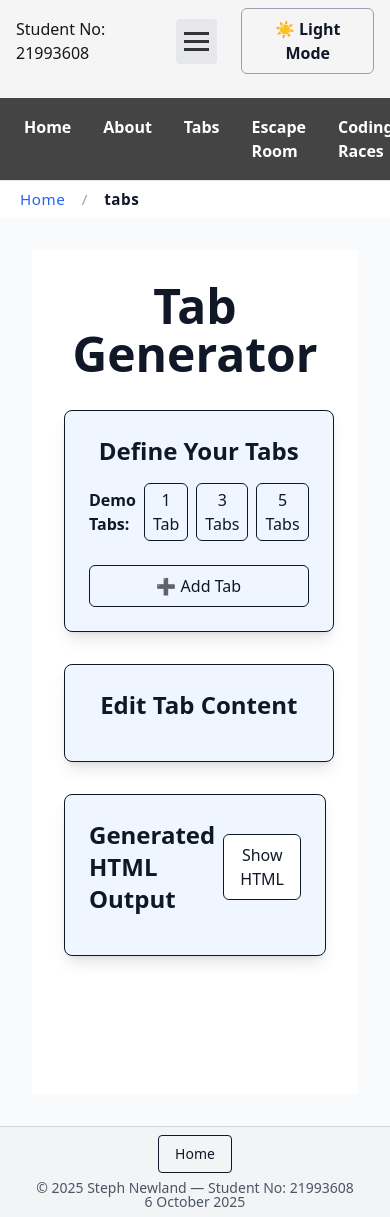
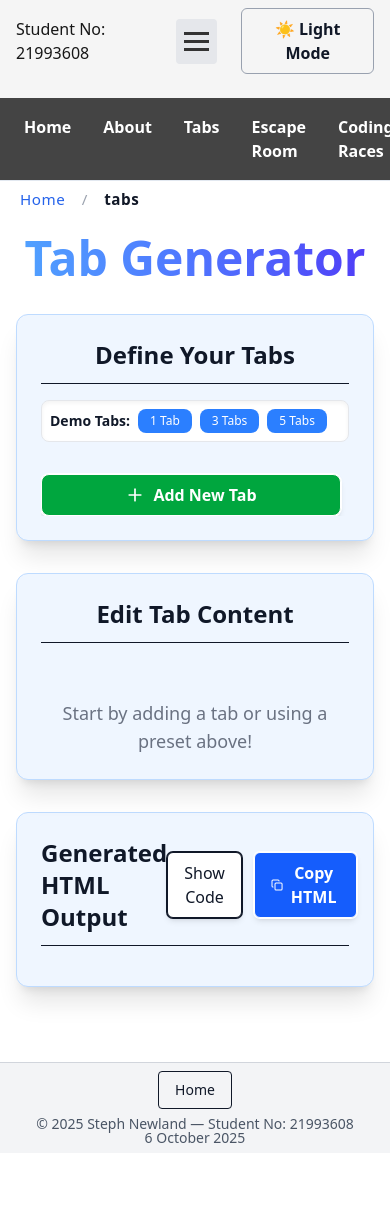
Before and after one commit to stephnewland/assignment-a1-p1-cse3cwa, a Next.js app: page /tabs in a window 390 px wide. Shown: the top 1217 px of the page. After the commit the page ends 1153 px from the top, so only its background shows below. Built offline with nearby package versions, Linux system fonts and the light colour scheme.

Commit message:
Chnages to TabGenerator styking for accessibility

```diff
--- a/app/tabs/page.tsx
+++ b/app/tabs/page.tsx
@@ -2,13 +2,14 @@ import TabGenerator from "@/components/TabGenerator";
 
 export const metadata = {
   title: "Tabs",
-  description: "Build and export accessible HTML for Moodle.",
+  description: "Build and export accessible HTML.",
 };
 
 export default function TabsPage() {
   return (
-    <main className="min-h-screen w-full bg-gray-50 dark:bg-gray-900 transition-colors duration-300">
-      <div className="container mx-auto p-8">
+    // Do not add your styling back in here; it will affect the background colour//
+    <main className="transition-colors duration-300">
+      <div className="container mx-auto p-0">
         <TabGenerator />
       </div>
     </main>
--- a/components/TabGenerator.tsx
+++ b/components/TabGenerator.tsx
@@ -1,6 +1,7 @@
 "use client";
 
-import { useState, useEffect } from "react";
+import { useState, useEffect, useCallback } from "react";
+import { Plus, X, Copy } from "lucide-react";
 
 interface Tab {
   id: number;
@@ -32,10 +33,7 @@ export default function TabGenerator() {
   const [isDarkMode, setIsDarkMode] = useState<boolean | null>(null);
   const [isInitialized, setIsInitialized] = useState(false);
 
-  useEffect(() => {
-    console.log("isDarkMode:", isDarkMode);
-  }, [isDarkMode]);
-
+  // --- Theme Detection ---
   useEffect(() => {
     const initialIsDark = document.documentElement.classList.contains("dark");
     setIsDarkMode(initialIsDark);
@@ -48,8 +46,7 @@ export default function TabGenerator() {
     return () => observer.disconnect();
   }, []);
 
-  if (isDarkMode === null || !isInitialized) return null;
-
+  // --- Handlers ---
   const addTab = () => {
     const newId = tabs.length > 0 ? Math.max(...tabs.map((t) => t.id)) + 1 : 1;
     const newTab = {
@@ -75,46 +72,97 @@ export default function TabGenerator() {
     setTabs(tabs.map((t) => (t.id === id ? { ...t, [field]: value } : t)));
   };
 
-  const handleKeyDown = (
-    e: React.KeyboardEvent<HTMLButtonElement>,
-    index: number
-  ) => {
+  // A11y Fix: Wrapped in useCallback and added e.preventDefault()
+  const handleKeyDown = useCallback(
+    (e: React.KeyboardEvent<HTMLButtonElement>, index: number) => {
       if (!tabs.length) return;
-    if (e.key === "ArrowRight")
-      setActiveTabId(tabs[(index + 1) % tabs.length].id);
-    else if (e.key === "ArrowLeft")
-      setActiveTabId(tabs[(index - 1 + tabs.length) % tabs.length].id);
-    else if (e.key === "Home") setActiveTabId(tabs[0].id);
-    else if (e.key === "End") setActiveTabId(tabs[tabs.length - 1].id);
-  };
+      const tabCount = tabs.length;
+      let nextIndex = index;
+
+      if (e.key === "ArrowRight") {
+        nextIndex = (index + 1) % tabCount;
+      } else if (e.key === "ArrowLeft") {
+        nextIndex = (index - 1 + tabCount) % tabCount;
+      } else if (e.key === "Home") {
+        nextIndex = 0;
+      } else if (e.key === "End") {
+        nextIndex = tabCount - 1;
+      }
+
+      if (nextIndex !== index) {
+        setActiveTabId(tabs[nextIndex].id);
+        e.preventDefault(); // Crucial for A11y: stops browser scrolling
+      }
+    },
+    [tabs]
+  );
 
   const generateHTML = () => {
-    const styleBlock = `
+    // Switched to using Tailwind CDN and classes for better style control in output
+    const headContent = `
+<head>
+    <meta charset="UTF-8">
+    <meta name="viewport" content="width=device-width, initial-scale=1.0">
+    <title>Generated Tabs Example</title>
+    <script src="https://cdn.tailwindcss.com"></script>
     <style>
-.tab-button { padding: 10px 15px; cursor: pointer; border: 1px solid #ccc; background-color: #f3f4f6; color: #111827; border-radius: 6px; font-weight: 500; margin-right: 8px; }
-.tab-button.active { background-color: #e5e7eb; box-shadow: 2px 2px 4px rgba(0,0,0,0.1); }
-.tab-content { display: none; padding: 20px; border: 1px solid #e2e8f0; border-radius: 6px; background-color: white; margin-top: 16px; }
+      .tab-content { display: none; }
+      .tab-content.active { display: block; }
+      /* Ensure focus styles carry over to generated HTML for consistency */
+      .tab-button:focus {
+          outline: none;
+          /* This reflects the ring-2 blue-500 focus:ring-offset-2 behavior */
+          box-shadow: 0 0 0 2px white, 0 0 0 4px #3b82f6;
+          position: relative;
+          z-index: 10;
+      }
+      .tab-button.active {
+          background-color: #3b82f6; /* Blue-500 */
+          color: white;
+      }
+      /* Ensure the generated HTML also supports basic dark mode colors */
+      @media (prefers-color-scheme: dark) {
+        body { background-color: #121212; color: #f0f0f0; }
+        .tab-panels > div { background-color: #1f2937; color: #e5e7eb; border-color: #4b5563; } /* dark:bg-gray-800 */
+        .tab-panels > div h3 { color: #f9fafb; }
+      }
     </style>
-`;
+</head>`;
+
     const buttons = tabs
       .map(
-        (t) =>
-          `<button class="tab-button" onclick="openTab(this, 'tab-${t.id}')" data-tab-id="tab-${t.id}">${t.header}</button>`
+        (t, index) =>
+          `<button
+            class="tab-button py-2 px-4 rounded-md text-sm font-medium border transition-colors hover:bg-blue-100 ${
+              index === 0 ? "active" : ""
+            }"
+            onclick="openTab(this, 'tab-${t.id}')"
+            data-tab-id="tab-${t.id}"
+          >
+            ${t.header}
+          </button>`
       )
       .join("\n");
+
     const contents = tabs
       .map(
-        (t) =>
-          `<div id="tab-${t.id}" class="tab-content"><h3>${t.header}</h3><p>${t.content}</p></div>`
+        (t, index) =>
+          `<div id="tab-${t.id}" class="tab-content ${
+            index === 0 ? "active" : ""
+          } p-6 border border-t-0 bg-white shadow-md">
+            <h3 class="text-xl font-semibold mb-2">${t.header}</h3>
+            <p class="text-gray-700">${t.content.replace(/\n/g, "<br>")}</p>
+          </div>`
       )
       .join("\n");
+
     const script = `
 <script>
 function openTab(evt, tabId) {
-  document.querySelectorAll('.tab-content').forEach(el => el.style.display = 'none');
+  document.querySelectorAll('.tab-content').forEach(el => el.classList.remove('active'));
   document.querySelectorAll('.tab-button').forEach(el => el.classList.remove('active'));
   const activeContent = document.getElementById(tabId);
-  if (activeContent) activeContent.style.display = 'block';
+  if (activeContent) activeContent.classList.add('active');
   if (evt) evt.classList.add('active');
 }
 document.addEventListener('DOMContentLoaded', () => {
@@ -125,210 +173,352 @@ document.addEventListener('DOMContentLoaded', () => {
 `;
     return `<!DOCTYPE html>
 <html lang="en">
-<head>
-<meta charset="UTF-8">
-<title>Tabs Example</title>
-${styleBlock}
-</head>
-<body>
-<div>${buttons}</div>
-${contents}
+${headContent}
+<body class="p-8 bg-gray-50 font-sans">
+  <div class="max-w-4xl mx-auto rounded-xl shadow-2xl bg-white">
+    <div class="flex flex-wrap border-b border-gray-200">${buttons}</div>
+    <div class="tab-panels">${contents}</div>
+  </div>
 ${script}
 </body>
 </html>`;
   };
 
   const preloadTabs = (count: number) => {
-    const exampleTabs: Tab[] = Array.from({ length: count }, (_, i) => ({
-      id: i + 1,
-      header: `Step ${i + 1}`,
-      content: `Step ${i + 1} Content`,
-    }));
+    const exampleTabs = demoPresets[count];
     setTabs(exampleTabs);
-    setActiveTabId(exampleTabs[0]?.id || 0);
+    setActiveTabId(exampleTabs[0]?.id || null);
   };
 
   const copyToClipboard = async () => {
     try {
-      await navigator.clipboard.writeText(generateHTML());
+      const text = generateHTML();
+      const textarea = document.createElement("textarea");
+      textarea.value = text;
+      textarea.style.position = "fixed";
+      textarea.style.opacity = "0";
+      document.body.appendChild(textarea);
+      textarea.select();
+
+      const successful = document.execCommand("copy");
+      document.body.removeChild(textarea);
+
+      if (!successful) throw new Error("Copy command failed");
+
       setCopied(true);
       setTimeout(() => setCopied(false), 2000);
     } catch (err) {
       console.error("Failed to copy:", err);
+      // Fallback message could be displayed here if execCommand fails
     }
   };
 
+  // --- Loading State (If theme is not yet determined) ---
+  if (!isInitialized) {
+    return (
+      <div className="flex items-center justify-center min-h-screen bg-white dark:bg-gray-900 text-gray-700 dark:text-gray-300">
+        <svg
+          className="animate-spin -ml-1 mr-3 h-5 w-5 text-blue-500"
+          xmlns="http://www.w3.org/2000/svg"
+          fill="none"
+          viewBox="0 0 24 24"
+        >
+          <circle
+            className="opacity-25"
+            cx="12"
+            cy="12"
+            r="10"
+            stroke="currentColor"
+            strokeWidth="4"
+          ></circle>
+          <path
+            className="opacity-75"
+            fill="currentColor"
+            d="M4 12a8 8 0 018-8V0C5.373 0 0 5.373 0 12h4zm2 5.291A7.962 7.962 0 014 12H0c0 3.042 1.135 5.824 3 7.938l3-2.647z"
+          ></path>
+        </svg>
+        Loading...
+      </div>
+    );
+  }
+
+  // Helper function to define the panel's background color based on theme
+  const panelClasses = (isDark: boolean) =>
+    isDark
+      ? "bg-gray-700 text-gray-100 border-gray-600"
+      : "bg-blue-50 text-gray-900 border-blue-200";
+
+  // Helper function to define the panel's ring offset color for focus styles
+  // This matches the internal panel background (bg-blue-50 or bg-gray-700)
+  const ringOffsetClasses = (isDark: boolean) =>
+    isDark ? "focus:ring-offset-gray-700" : "focus:ring-offset-blue-50";
+
+  const activeTab = tabs.find((t) => t.id === activeTabId);
+
+  // --- Component JSX ---
   return (
     <div
       className={`min-h-screen w-full transition-colors duration-300 ${
-        isDarkMode ? "bg-gray-900 text-gray-100" : "bg-white text-gray-900"
+        isDarkMode ? "text-gray-100" : "text-gray-900"
       }`}
     >
-      <div className="container mx-auto p-8">
+      <div className="container mx-auto p-4 sm:p-8">
         <h1
-          className={`text-5xl font-bold mb-8 text-center ${
-            isDarkMode ? "text-gray-100" : "text-gray-900"
-          }`}
+          className={`text-5xl font-bold mb-8 text-center text-transparent bg-clip-text bg-gradient-to-r from-blue-400 to-indigo-600`}
         >
           Tab Generator
         </h1>
 
-        <div role="main" className="w-full mx-auto space-y-8">
+        <div role="main" className="w-full mx-auto space-y-8 max-w-6xl">
           {/* Grid Panels */}
-          <div className="grid gap-8 md:grid-cols-2">
-            {/* Define Tabs Panel */}
+          <div className="grid gap-8 lg:grid-cols-2">
+            {/* Define Tabs Panel (Left Side) */}
             <div
-              className={`p-6 rounded-lg shadow-lg border flex flex-col w-full flex-1 ${
-                isDarkMode
-                  ? "bg-gray-700 text-gray-100"
-                  : "bg-blue-50 text-gray-900"
-              }`}
+              className={`p-6 rounded-xl shadow-xl border flex flex-col w-full flex-1 ${panelClasses(
+                isDarkMode!
+              )}`}
             >
-              <h2 className="text-2xl font-semibold mb-4 text-center">
+              <h2 className="text-2xl font-semibold mb-4 text-center border-b pb-3">
                 Define Your Tabs
               </h2>
 
-              {/* Demo Tabs Buttons (kept only here) */}
-              <div className="flex space-x-2 mb-4">
-                <span className="self-center font-semibold">Demo Tabs:</span>
+              {/* Demo Tabs Buttons - Updated dark mode background to gray-400 as requested */}
+              <div className="flex space-x-2 mb-4 p-2 rounded-lg bg-white dark:bg-gray-400 shadow-inner border border-gray-200 dark:border-gray-600">
+                <span className="self-center font-semibold text-sm">
+                  Demo Tabs:
+                </span>
                 <button
                   onClick={() => preloadTabs(1)}
-                  className="py-1 px-2 border rounded-md"
+                  className={`py-1 px-3 text-xs sm:text-sm rounded-lg bg-blue-500 text-white hover:bg-blue-600 transition-colors focus:outline-none focus:ring-2 focus:ring-blue-500 focus:ring-offset-2 ${ringOffsetClasses(
+                    isDarkMode!
+                  )}`}
                 >
                   1 Tab
                 </button>
                 <button
                   onClick={() => preloadTabs(3)}
-                  className="py-1 px-2 border rounded-md"
+                  className={`py-1 px-3 text-xs sm:text-sm rounded-lg bg-blue-500 text-white hover:bg-blue-600 transition-colors focus:outline-none focus:ring-2 focus:ring-blue-500 focus:ring-offset-2 ${ringOffsetClasses(
+                    isDarkMode!
+                  )}`}
                 >
                   3 Tabs
                 </button>
                 <button
                   onClick={() => preloadTabs(5)}
-                  className="py-1 px-2 border rounded-md"
+                  className={`py-1 px-3 text-xs sm:text-sm rounded-lg bg-blue-500 text-white hover:bg-blue-600 transition-colors focus:outline-none focus:ring-2 focus:ring-blue-500 focus:ring-offset-2 ${ringOffsetClasses(
+                    isDarkMode!
+                  )}`}
                 >
                   5 Tabs
                 </button>
               </div>
 
+              {/* List of Tabs for Editing */}
               <div
                 role="tablist"
                 aria-label="Tab Headers"
-                className="flex flex-col space-y-2"
+                className="flex flex-col space-y-2 max-h-96 overflow-y-auto pr-2"
               >
                 {tabs.map((tab, idx) => (
-                  <div key={tab.id} className="flex items-center space-x-2">
+                  <div
+                    key={tab.id}
+                    // Simplified wrapper to only highlight the active container, relying on the button for the main active style
+                    className={`flex items-center space-x-2 p-1 rounded-lg transition-colors
+                        ${
+                          activeTabId === tab.id
+                            ? "bg-white/20 dark:bg-gray-600/50 shadow-inner" // Subtle BG change for active item container
+                            : "hover:bg-white/50 dark:hover:bg-gray-800/50"
+                        }
+                    `}
+                  >
+                    {/* Primary Tab Selection Button */}
                     <button
                       role="tab"
                       aria-selected={activeTabId === tab.id}
                       onClick={() => setActiveTabId(tab.id)}
                       onKeyDown={(e) => handleKeyDown(e, idx)}
                       tabIndex={activeTabId === tab.id ? 0 : -1}
-                      className={`py-2 px-4 w-full rounded-md text-sm font-medium border ${
+                      className={`
+                        py-2 px-4 w-full rounded-md text-sm font-medium border transition-all text-left truncate
+                        // Explicitly setting ring offset color to match panel background for visibility
+                        focus:outline-none focus:ring-2 focus:ring-blue-500 focus:ring-offset-2 ${ringOffsetClasses(
+                          isDarkMode!
+                        )}
+                        ${
                           activeTabId === tab.id
-                          ? "bg-blue-500 text-white"
+                            ? // Ensure strong contrast for the active tab button
+                              isDarkMode
+                              ? "bg-blue-600 text-white shadow-lg border-blue-700"
+                              : "bg-blue-500 text-white shadow-lg border-blue-600"
                             : isDarkMode
-                          ? "bg-gray-700 text-gray-300"
-                          : "bg-white text-gray-900"
-                      }`}
+                            ? "bg-gray-600 text-gray-200 border-gray-500 hover:bg-gray-500"
+                            : "bg-white text-gray-800 border-gray-300 hover:bg-gray-100"
+                        }
+                      `}
                     >
                       {tab.header}
                     </button>
+
+                    {/* Tab Removal Button */}
                     {tabs.length > 1 && (
                       <button
                         onClick={() => removeTab(tab.id)}
                         aria-label={`Remove ${tab.header}`}
-                        className="text-xs"
+                        // Styled the X button for better visibility and focus
+                        className={`text-red-500 hover:text-red-700 dark:text-red-400 dark:hover:text-red-300 p-1 transition-colors focus:outline-none focus:ring-2 focus:ring-red-400 rounded-md flex-shrink-0 ${ringOffsetClasses(
+                          isDarkMode!
+                        )}`}
                       >
-                        X
+                        <X className="w-5 h-5" />
                       </button>
                     )}
                   </div>
                 ))}
+
+                {/* Add Tab Button - Color is now a darker green (600/700) */}
                 <button
                   onClick={addTab}
-                  className="py-2 px-4 border rounded-md mt-2"
+                  className={`py-2 px-4 border rounded-lg mt-4 bg-green-600 text-white font-semibold hover:bg-green-700 transition-colors shadow-md flex items-center justify-center space-x-2
+                  // Explicitly setting ring offset color to match panel background for visibility
+                  focus:outline-none focus:ring-2 focus:ring-green-500 focus:ring-offset-2 ${ringOffsetClasses(
+                    isDarkMode!
+                  )}`}
                 >
-                  ➕ Add Tab
+                  <Plus className="w-5 h-5" />
+                  <span>Add New Tab</span>
                 </button>
               </div>
             </div>
 
-            {/* Edit Tab Content Panel */}
+            {/* Edit Tab Content Panel (Right Side) */}
             <div
-              className={`p-6 rounded-lg shadow-lg border flex flex-col w-full flex-1 ${
-                isDarkMode
-                  ? "bg-gray-700 text-gray-100"
-                  : "bg-blue-50 text-gray-900"
-              }`}
+              className={`p-6 rounded-xl shadow-xl border flex flex-col w-full flex-1 ${panelClasses(
+                isDarkMode!
+              )}`}
             >
-              <h2 className="text-2xl font-semibold mb-4 text-center">
+              <h2 className="text-2xl font-semibold mb-4 text-center border-b pb-3">
                 Edit Tab Content
               </h2>
-              {tabs
-                .filter((t) => t.id === activeTabId)
-                .map((tab) => (
-                  <div key={tab.id} className="space-y-3 flex flex-col">
+              {activeTab && (
+                <div
+                  key={activeTab.id}
+                  className="space-y-4 flex flex-col h-full"
+                >
+                  {/* Header Input */}
                   <input
                     type="text"
-                      value={tab.header}
+                    value={activeTab.header}
                     onChange={(e) =>
-                        updateTab(tab.id, "header", e.target.value)
+                      updateTab(activeTab.id, "header", e.target.value)
                     }
-                      className="w-full p-3 border rounded-md"
+                    // Added explicit ring offset to input fields
+                    className={`w-full p-3 border rounded-lg shadow-inner focus:outline-none focus:ring-2 focus:ring-blue-500 ${ringOffsetClasses(
+                      isDarkMode!
+                    )} ${
+                      isDarkMode
+                        ? "bg-gray-800 text-gray-100 border-gray-600"
+                        : "bg-white text-gray-900 border-gray-300"
+                    }`}
                     placeholder="Tab Header"
                   />
+                  {/* Content Textarea */}
                   <textarea
-                      value={tab.content}
+                    value={activeTab.content}
                     onChange={(e) =>
-                        updateTab(tab.id, "content", e.target.value)
+                      updateTab(activeTab.id, "content", e.target.value)
                     }
-                      className="w-full h-40 p-3 border rounded-md resize-y"
+                    // Added explicit ring offset to textarea fields
+                    className={`w-full h-40 p-3 border rounded-lg resize-y shadow-inner min-h-[150px] focus:outline-none focus:ring-2 focus:ring-blue-500 ${ringOffsetClasses(
+                      isDarkMode!
+                    )} ${
+                      isDarkMode
+                        ? "bg-gray-800 text-gray-100 border-gray-600"
+                        : "bg-white text-gray-900 border-gray-300"
+                    }`}
                     placeholder="Tab Content"
                   />
                 </div>
-                ))}
+              )}
+              {!activeTab && tabs.length > 0 && (
+                <p className="text-center text-lg text-gray-500 dark:text-gray-400 mt-10">
+                  Select a tab on the left to edit its content.
+                </p>
+              )}
+              {tabs.length === 0 && (
+                <p className="text-center text-lg text-gray-500 dark:text-gray-400 mt-10">
+                  Start by adding a tab or using a preset above!
+                </p>
+              )}
             </div>
           </div>
 
           {/* Generated HTML Panel */}
           <div
-            className={`p-6 rounded-lg shadow-lg border w-full ${
+            className={`p-6 rounded-xl shadow-xl border w-full ${panelClasses(
+              isDarkMode!
+            )}`}
+          >
+            <div className="flex justify-between items-center mb-4 border-b pb-3">
+              <h2 className="text-2xl font-semibold">Generated HTML Output</h2>
+              <div className="flex space-x-3">
+                {/* Show/Hide HTML Button */}
+                <button
+                  onClick={() => setShowHtml(!showHtml)}
+                  className={`py-2 px-4 border rounded-md bg-white dark:bg-gray-600 text-gray-900 dark:text-gray-100 shadow-md hover:ring-2 hover:ring-blue-500 transition-all
+                  // Explicitly setting ring offset color
+                  focus:outline-none focus:ring-2 focus:ring-blue-500 focus:ring-offset-2 ${ringOffsetClasses(
+                    isDarkMode!
+                  )}`}
+                >
+                  {showHtml ? "Hide Code" : "Show Code"}
+                </button>
+                {/* Copy Button */}
+                <button
+                  onClick={copyToClipboard}
+                  className={`py-2 px-4 border rounded-md text-white font-semibold shadow-md transition-colors flex items-center space-x-1
+                    // Explicitly setting ring offset color
+                    focus:outline-none focus:ring-2 focus:ring-offset-2 ${ringOffsetClasses(
+                      isDarkMode!
+                    )} ${
+                    copied
+                      ? "bg-green-500 hover:bg-green-600 focus:ring-green-300"
+                      : "bg-blue-600 hover:bg-blue-700 focus:ring-blue-300"
+                  }`}
+                  title="Copy HTML to clipboard"
+                  disabled={!tabs.length}
+                >
+                  <Copy className="w-5 h-5" />
+                  <span>{copied ? "Copied!" : "Copy HTML"}</span>
+                </button>
+              </div>
+            </div>
+
+            {/* HTML Code Block Display */}
+            {showHtml && tabs.length > 0 && (
+              <div>
+                <pre
+                  // FIX: Conditional styling for light/dark mode for code block
+                  className={`p-4 rounded-lg overflow-auto max-h-96 text-sm font-mono leading-relaxed border
+                    ${
                       isDarkMode
-                ? "bg-gray-700 text-gray-100"
-                : "bg-blue-50 text-gray-900"
+                        ? "bg-gray-900 text-green-300 border-gray-800" // Dark Mode: dark background, light text
+                        : "bg-gray-100 text-gray-900 border-gray-300" // Light Mode: light background, dark text
                     }`}
                 >
-            <div className="flex justify-between items-center mb-4">
-              <h2 className="text-2xl font-semibold">Generated HTML Output</h2>
-              <button
-                onClick={() => setShowHtml(!showHtml)}
-                className="py-2 px-4 border rounded-md bg-white dark:bg-gray-700 text-gray-900 dark:text-gray-100"
-              >
-                {showHtml ? "Hide HTML" : "Show HTML"}
-              </button>
-            </div>
-            {showHtml && (
-              <div>
-                <pre className="p-4 rounded-lg overflow-auto max-h-96 text-sm font-mono leading-relaxed border">
                   <code>{generateHTML()}</code>
                 </pre>
-                <div className="flex justify-end space-x-2 mt-2">
-                  <button
-                    onClick={copyToClipboard}
-                    className="p-2 border rounded-md"
-                    title="Copy HTML to clipboard"
-                  >
-                    {copied ? "Copied!" : "📋 Copy"}
-                  </button>
-                  <div
-                    aria-live="polite"
-                    className="text-green-500 self-center"
-                  >
-                    {copied ? "Copied to clipboard!" : ""}
+                <p className="mt-2 text-sm text-gray-500 dark:text-gray-400">
+                  The generated HTML includes the same focus styles for
+                  accessibility.
+                </p>
               </div>
-                </div>
-              </div>
+            )}
+            {/* Message if no tabs are defined */}
+            {tabs.length === 0 && showHtml && (
+              <p className="text-center text-lg text-gray-500 dark:text-gray-400 p-8">
+                Start by adding a tab or using a preset above to generate HTML
+                code.
+              </p>
             )}
           </div>
         </div>
```
Lines whose indentation alone changed are shown as unchanged.
